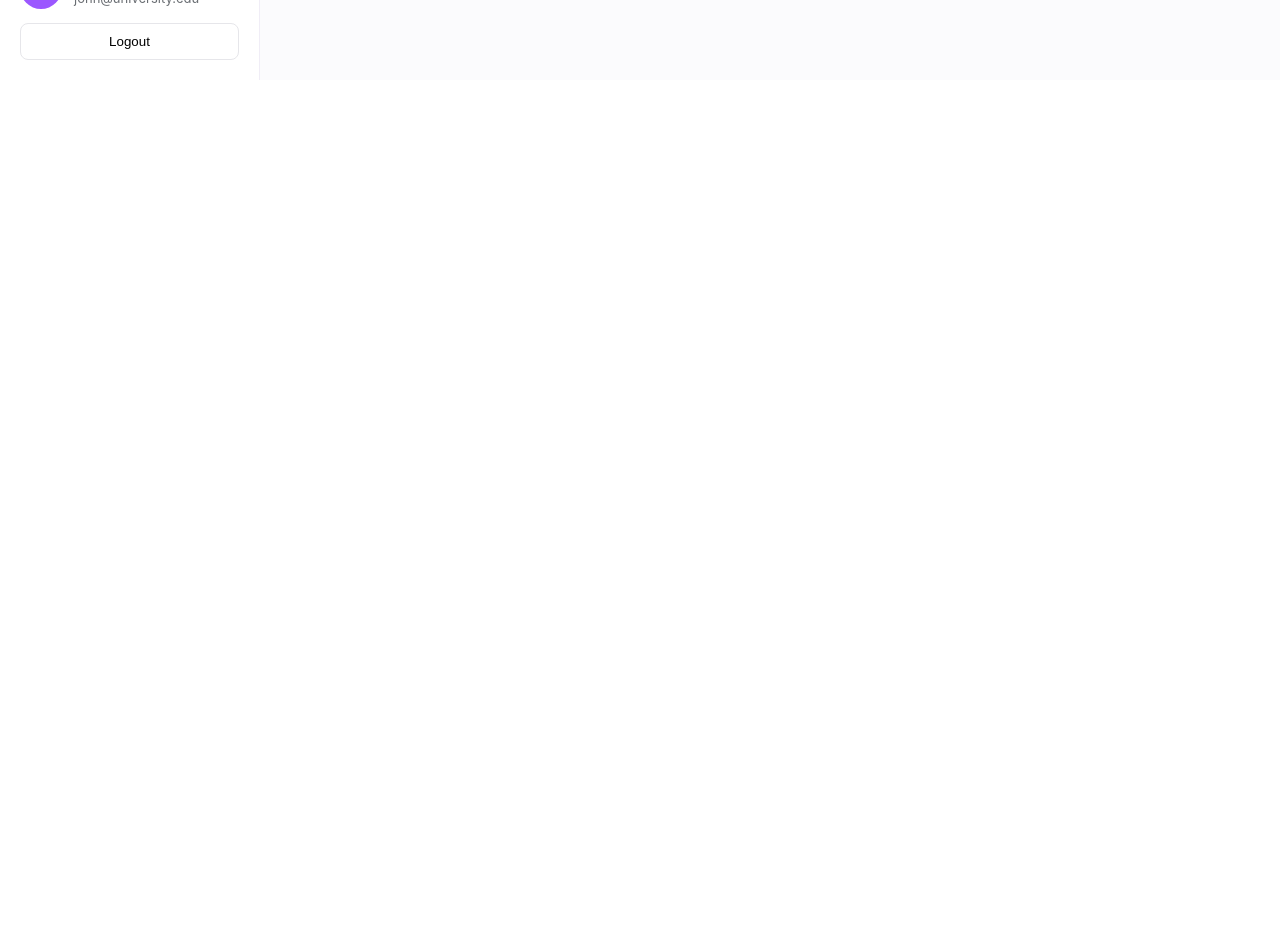
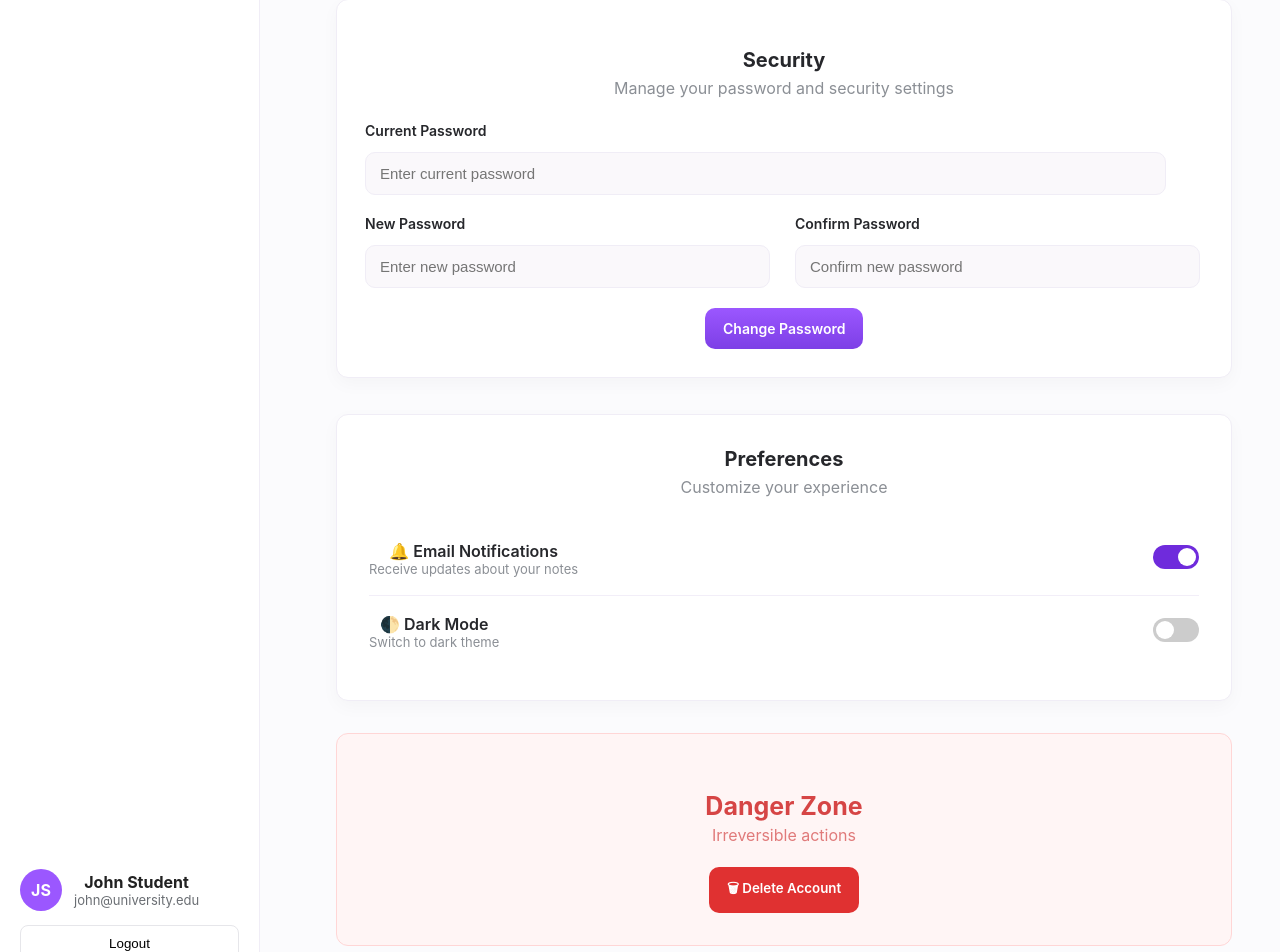
Before and after one commit to ReenahMae/Connectivity, a React (Create React App) app in the folder frontend/: page /settings in a window 1280 px wide. Shown: the part 720-1672 px from the top of the page. Before the commit the page ends 800 px from the top, so only its background shows below. Built offline with nearby package versions, Linux system fonts and the light colour scheme.

Commit message:
Improve Settings page layout, add missing sections, and implement reusable Button component

```diff
--- a/frontend/src/components/Settings/Settings.css
+++ b/frontend/src/components/Settings/Settings.css
@@ -20,6 +20,12 @@
   align-items:center;
   margin-bottom:18px;
 }
+
+.settings-title-wrap {
+  text-align: center;
+  width: 100%;
+}
+
 .back-btn{ background:transparent; border:none; font-size:22px; cursor:pointer; padding:6px 10px; color:#2f2f35; }
 .settings-title-wrap{ display:flex; flex-direction:column; }
 .settings-title{ margin:0; font-size:28px; font-weight:700; }
@@ -59,3 +65,200 @@
   .form-grid{ grid-template-columns:1fr; }
   .avatar{ width:72px; height:72px; }
 }
+
+/* SECURITY */
+.security-card {
+  background: var(--card);
+  border-radius: 12px;
+  padding: 32px;
+  margin-top: 30px;
+  box-shadow: 0 6px 18px rgba(23,16,44,0.03);
+  border: 1px solid #f0edf6;
+}
+
+.sec-title {
+  margin: 0;
+  text-align: center;
+  font-size: 20px;
+  font-weight: 700;
+}
+
+.sec-sub {
+  text-align: center;
+  margin-top: 6px;
+  margin-bottom: 26px;
+  color: var(--muted);
+}
+
+.change-pass-btn {
+  background: #ffffff;
+  border: 1px solid #dcd7f3;
+  padding: 12px 18px;
+  border-radius: 10px;
+  font-weight: 600;
+  cursor: pointer;
+  transition: 0.2s ease;
+}
+
+.change-pass-btn:hover {
+  background: #f7f4ff;
+}
+
+.security-card {
+  background: var(--card);
+  padding: 28px;
+  border-radius: 12px;
+  box-shadow: 0 6px 18px rgba(23,16,44,0.03);
+  border: 1px solid #f0edf6;
+  margin-top: 32px;
+}
+
+.security-title {
+  font-size: 20px;
+  font-weight: 700;
+  margin-bottom: 6px;
+}
+
+.security-sub {
+  color: var(--muted);
+  margin-bottom: 24px;
+}
+
+.security-grid {
+  display: grid;
+  grid-template-columns: 1fr 1fr;
+  gap: 22px;
+}
+
+.security-field {
+  display: flex;
+  flex-direction: column;
+  gap: 8px;
+}
+
+.security-field input {
+  padding: 12px 14px;
+  border-radius: 10px;
+  border: 1px solid #f0edf6;
+  background: #faf8fb;
+}
+
+.change-password-btn {
+  margin-top: 24px;
+  background: var(--accent);
+  color: white;
+  padding: 12px 18px;
+  border-radius: 10px;
+  border: none;
+  font-weight: 600;
+  cursor: pointer;
+}
+
+/* PREFERENCES */
+.preferences-card {
+  background: var(--card);
+  border-radius: 12px;
+  padding: 32px;
+  margin-top: 36px;
+  box-shadow: 0 6px 18px rgba(23,16,44,0.03);
+  border: 1px solid #f0edf6;
+}
+
+.pref-item {
+  display: flex;
+  justify-content: space-between;
+  align-items: center;
+  padding: 18px 0;
+  border-bottom: 1px solid #f2eef8;
+}
+
+.pref-item:last-child {
+  border-bottom: none;
+}
+
+.pref-title {
+  font-weight: 600;
+  font-size: 16px;
+}
+
+.pref-desc {
+  color: #8b8f95;
+  font-size: 13px;
+}
+
+.switch {
+  position: relative;
+  display: inline-block;
+  width: 46px;
+  height: 24px;
+}
+
+.switch input {
+  opacity: 0;
+  width: 0;
+  height: 0;
+}
+
+.slider {
+  position: absolute;
+  top: 0; left: 0;
+  right: 0; bottom: 0;
+  background: #ccc;
+  border-radius: 24px;
+  transition: .3s;
+}
+
+.slider:before {
+  position: absolute;
+  content: "";
+  height: 18px; width: 18px;
+  left: 3px; bottom: 3px;
+  background: white;
+  border-radius: 50%;
+  transition: .3s;
+}
+
+input:checked + .slider {
+  background: var(--accent-2);
+}
+
+input:checked + .slider:before {
+  transform: translateX(22px);
+}
+
+/* Danger Zone */
+.danger-zone {
+  background: #fff5f5;
+  border: 1px solid #ffd6d6;
+  padding: 32px;
+  border-radius: 12px;
+  margin-top: 32px;
+}
+
+.danger-zone-title {
+  color: #d64545;
+  font-size: 25px;
+  font-weight: 700;
+  margin-bottom: 4px;
+}
+
+.danger-zone-sub {
+  color: #e07a7a;
+  margin-bottom: 22px;
+}
+
+
+.delete-account-btn {
+  background: #e03131;
+  color: white;
+  padding: 12px 18px;
+  border-radius: 10px;
+  border: none;
+  cursor: pointer;
+  font-weight: 600;
+  width: 180px;
+}
+
+.delete-account-btn:hover {
+  background: #c92a2a;
+}
--- a/frontend/src/components/Settings/Settings.js
+++ b/frontend/src/components/Settings/Settings.js
@@ -2,6 +2,8 @@ import React from 'react';
 import './Settings.css';
 import '../Dashboard/Dashboard.css';
 import { useNavigate } from 'react-router-dom';
+import Button from "../../components/ui/Button/Button";
+
 
 const Settings = () => {
   const navigate = useNavigate();
@@ -39,7 +41,7 @@ const Settings = () => {
       <main className="dashboard-inner content">
         <div className="settings-page">
           <header className="settings-header">
-            <button className="back-btn" onClick={() => navigate(-1)} aria-label="Back">←</button>
+            {/* <button className="back-btn" onClick={() => navigate(-1)} aria-label="Back">←</button> */}
             <div className="settings-title-wrap">
               <h2 className="settings-title">Settings</h2>
               <div className="settings-sub">Manage your account and view analytics</div>
@@ -63,10 +65,10 @@ const Settings = () => {
               <div className="profile-top">
                 <div className="avatar">JS</div>
                 <div className="photo-actions">
-                  <button className="change-photo">
+                  <Button variant="outline">
                     <span className="camera-icon">📷</span>
-                    Change Photo
-                  </button>
+                      Change Photo
+                </Button>
                   <div className="photo-note">JPG, PNG or GIF. Max 2MB</div>
                 </div>
               </div>
@@ -90,9 +92,73 @@ const Settings = () => {
               </div>
 
               <div className="form-actions">
-                <button className="save-btn">Save Changes</button>
+                <Button variant="primary">Save Changes</Button>
               </div>
             </section>
+            {/* SECURITY SECTION */}
+<section className="security-card">
+  <h3 className="security-title">Security</h3>
+  <div className="security-sub">Manage your password and security settings</div>
+
+  <div className="security-field">
+    <label>Current Password</label>
+    <input placeholder="Enter current password" type="password" />
+  </div>
+
+  <div className="security-grid">
+    <div className="security-field">
+      <label>New Password</label>
+      <input placeholder="Enter new password" type="password" />
+    </div>
+
+    <div className="security-field">
+      <label>Confirm Password</label>
+      <input placeholder="Confirm new password" type="password" />
+    </div>
+  </div>
+
+  <Button variant="primary">Change Password</Button>
+
+</section>
+
+
+
+{/* PREFERENCES SECTION */}
+<section className="preferences-card">
+  <h3 className="sec-title">Preferences</h3>
+  <div className="sec-sub">Customize your experience</div>
+
+  <div className="pref-item">
+    <div>
+      <div className="pref-title">🔔 Email Notifications</div>
+      <div className="pref-desc">Receive updates about your notes</div>
+    </div>
+    <label className="switch">
+      <input type="checkbox" defaultChecked />
+      <span className="slider"></span>
+    </label>
+  </div>
+
+  <div className="pref-item">
+    <div>
+      <div className="pref-title">🌓 Dark Mode</div>
+      <div className="pref-desc">Switch to dark theme</div>
+    </div>
+    <label className="switch">
+      <input type="checkbox" />
+      <span className="slider"></span>
+    </label>
+  </div>
+</section>
+
+
+{/* DANGER ZONE */}
+<section className="danger-zone">
+  <h3 className="danger-zone-title">Danger Zone</h3>
+  <div className="danger-zone-sub">Irreversible actions</div>
+  <Button variant="danger">🗑 Delete Account</Button>
+</section>
+
           </div>
         </div>
       </main>
--- /dev/null
+++ b/frontend/src/components/ui/Button/Button.css
@@ -0,0 +1,46 @@
+/* Base button styling */
+.btn {
+  padding: 12px 18px;
+  border-radius: 10px;
+  font-weight: 600;
+  cursor: pointer;
+  border: none;
+  transition: 0.2s ease;
+  font-family: inherit;
+}
+
+/* Primary (Save Changes, Change Password) */
+.btn-primary {
+  background: linear-gradient(180deg, var(--accent), #7d3fe6);
+  color: white;
+}
+
+/* Secondary / Outline (Change Photo) */
+.btn-outline {
+  background: var(--card);
+  border: 1px solid #ebe6f7;
+  color: #26272b;
+}
+
+.btn-outline:hover {
+  background: #f7f4ff;
+}
+
+/* Danger (Delete Account) */
+.btn-danger {
+  background: #e03131;
+  color: white;
+}
+
+.btn-danger:hover {
+  background: #c92a2a;
+}
+
+/* Ghost (Back arrow button) */
+.btn-ghost {
+  background: transparent;
+  color: #2f2f35;
+  border: none;
+  padding: 6px 10px;
+  font-size: 22px;
+}
--- /dev/null
+++ b/frontend/src/components/ui/Button/Button.js
@@ -0,0 +1,15 @@
+import React from "react";
+import "./Button.css";
+
+const Button = ({ children, variant = "primary", className = "", ...props }) => {
+  return (
+    <button
+      className={`btn btn-${variant} ${className}`}
+      {...props}
+    >
+      {children}
+    </button>
+  );
+};
+
+export default Button;
```
